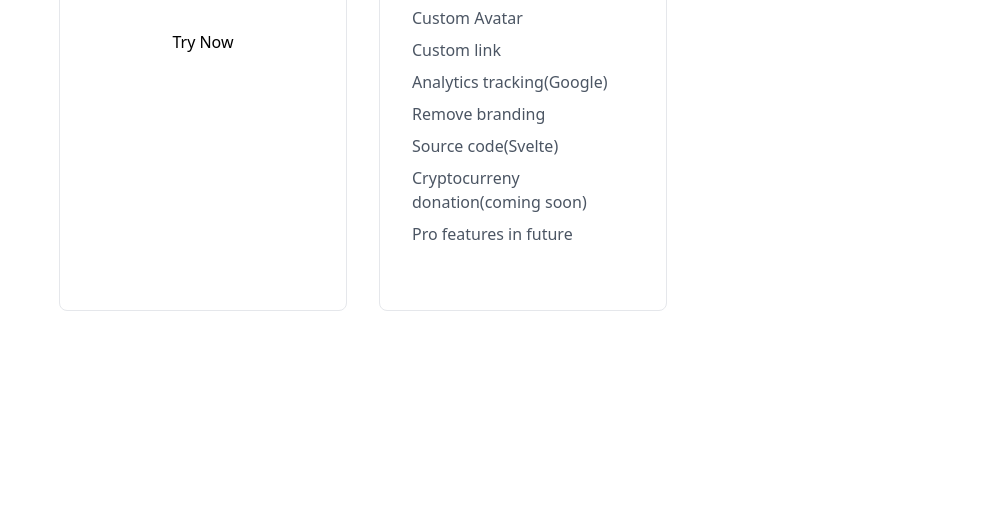
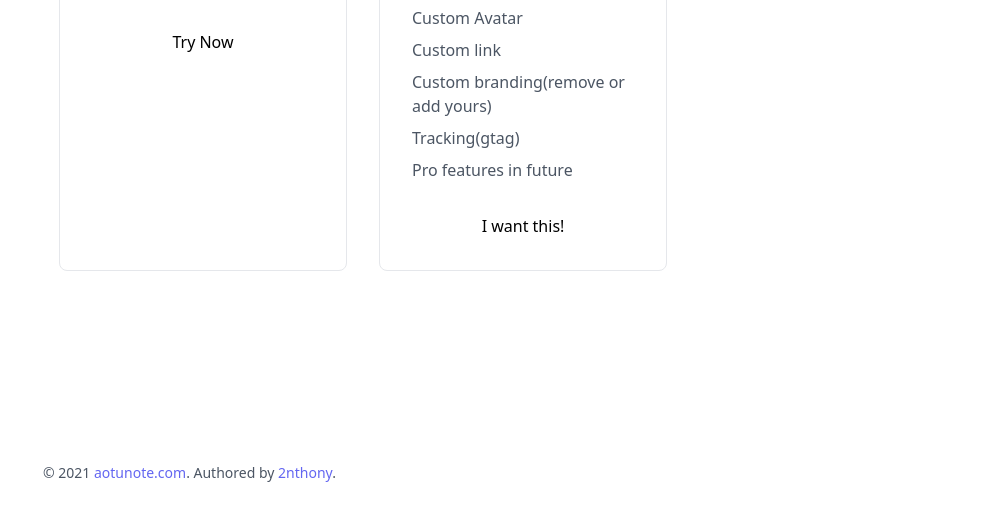
Before and after one commit to 2nthony/donation-pocket, a Svelte app: page / in a window 1280 px wide. Shown: the part 946-1466 px from the top of the page, without its empty margins (277-1280 px from the left). Before the commit the page ends 1273 px from the top, so only its background shows below. Built offline with nearby package versions, Linux system fonts and the light colour scheme.

Commit message:
update page

```diff
--- a/src/App.svelte
+++ b/src/App.svelte
@@ -20,7 +20,7 @@
   <img
     class="transform -rotate-45 skew-x-12 mx-auto"
     src={resolveOssParams(
-      `https://evilaassets.oss-cn-shanghai.aliyuncs.com/uPic/2021/08/EBUFvJ.png`,
+      `https://evilaassets.oss-cn-shanghai.aliyuncs.com/uPic/2021/08/FGpcVV.png`,
       ['style/jpg'],
     )}
     alt="cover"
@@ -28,12 +28,12 @@
 
   <h2 class="text-5xl mb-10 text-center font-bold">Pricing</h2>
 
-  <div class="grid grid-cols-2">
+  <div class="md:grid grid-cols-2">
     <PricingCard
       price="$0"
       priceHint="Free"
       features={['<b>Unlimited</b> Websites', 'Free updates <b>forever</b>']}
-      class="mx-4"
+      class="mx-4 -md:mb-6"
     >
       <div class="text-center">
         <GumroadLink pid="qRbAg">Try Now</GumroadLink>
@@ -48,17 +48,24 @@
         'Free updates <b>forever</b>',
         'Custom Avatar',
         'Custom link',
-        'Analytics tracking(Google)',
-        'Remove branding',
-        'Source code(Svelte)',
-        'Cryptocurreny donation(coming soon)',
+        'Custom branding(remove or add yours)',
+        'Tracking(gtag)',
         'Pro features in future',
       ]}
       class="mx-4"
     >
-      <div class="text-center" />
+      <div class="text-center">
+        <GumroadLink pid="PckvH">I want this!</GumroadLink>
+      </div>
     </PricingCard>
   </div>
+
+  <footer class="text-sm mt-48 mb-24 text-gray-600">
+    © {new Date().getFullYear()}
+    <a href="https://aotunote.com" class="text-indigo-500">aotunote.com</a>.
+    Authored by
+    <a href="https://twitter.com/evillt" class="text-indigo-500">2nthony</a>.
+  </footer>
 </main>
 
 <style>
```
